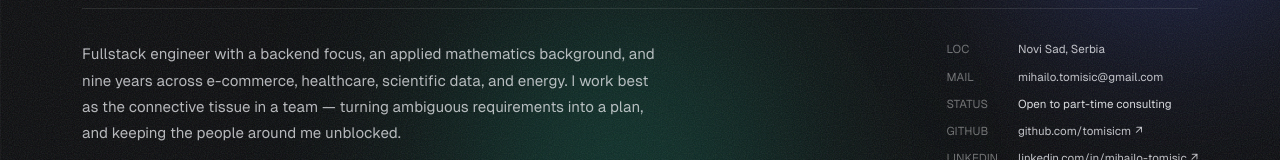
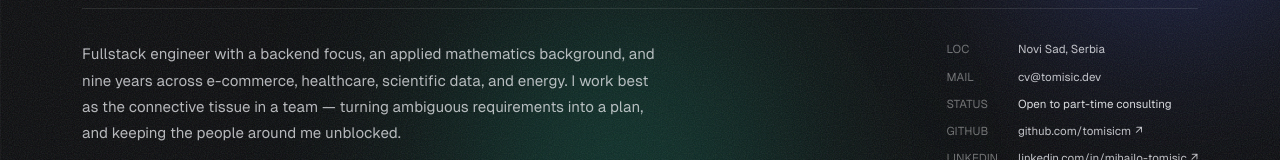
Before and after one commit to tomisicm/cv, a Next.js app: page / in a window 1280 px wide. Shown: the part 491-651 px from the top of the page. Built offline with nearby package versions, Linux system fonts and the light colour scheme.

Commit message:
content: use cv@tomisic.dev as the contact address
Keeps the primary inbox out of scraped HTML, the PDF, llms.txt and the
JSON-LD Person schema. Cloudflare Email Routing forwards the alias.

```diff
--- a/src/content/cv.ts
+++ b/src/content/cv.ts
@@ -63,7 +63,7 @@ export const cv: Cv = {
   role: 'Senior Software Engineer',
   location: 'Novi Sad, Serbia',
   availability: 'Open to part-time consulting',
-  email: 'mihailo.tomisic@gmail.com',
+  email: 'cv@tomisic.dev',
   links: [
     {
       label: 'GitHub',
```
